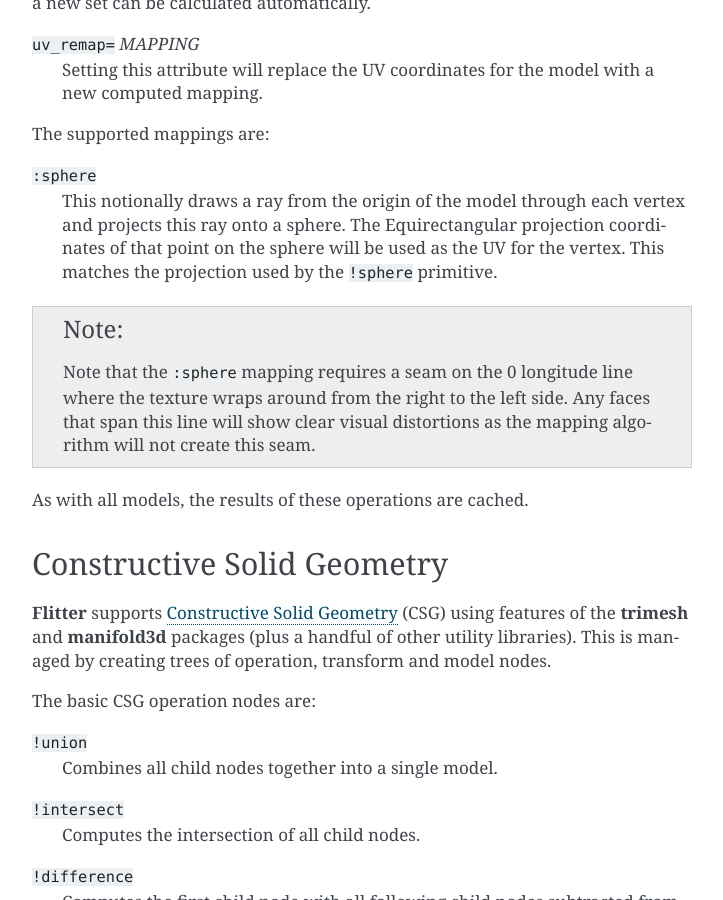
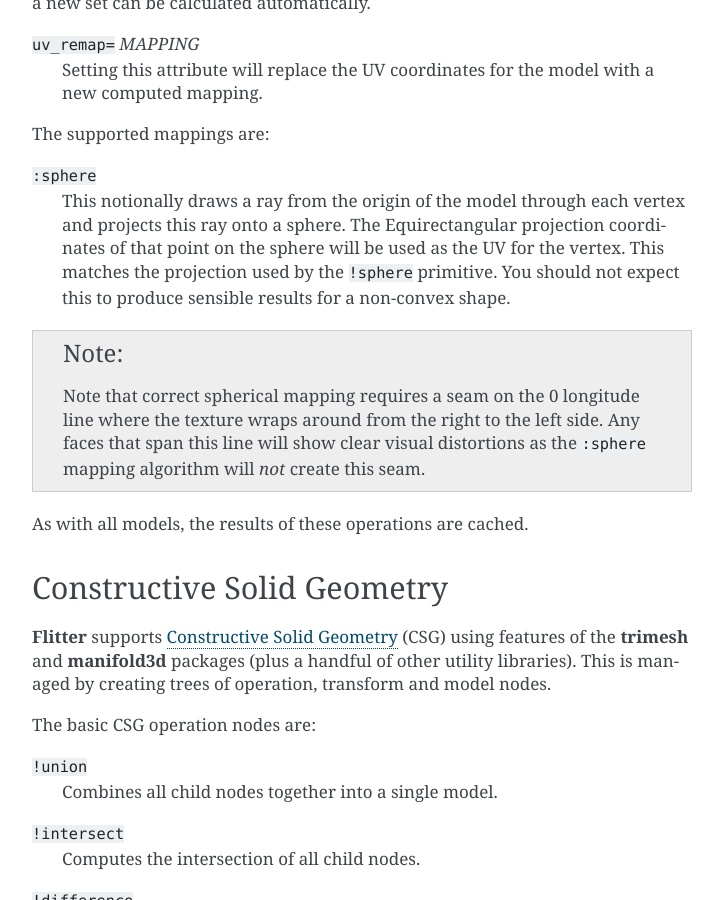
Before and after one commit to jonathanhogg/flitter, a Sphinx documentation site: the page built from docs/canvas3d.md, in a window 1280 px wide and 900 px high, scrolled down 18996 px. Shown: the whole window, without its empty margins (388-1111 px from the left). Built offline with Sphinx 7.4.7, drawn with Linux system fonts in a browser that asks for light colours.

Commit message:
Tweaks to `uv_remap=` docs

```diff
--- a/docs/canvas3d.md
+++ b/docs/canvas3d.md
@@ -841,13 +841,14 @@
 : This notionally draws a ray from the origin of the model through each vertex
 and projects this ray onto a sphere. The Equirectangular projection coordinates
 of that point on the sphere will be used as the UV for the vertex. This matches
-the projection used by the `!sphere` primitive.
+the projection used by the `!sphere` primitive. You should not expect this to
+produce sensible results for a non-convex shape.
 
 :::{note}
-Note that the `:sphere` mapping requires a seam on the 0 longitude line where
-the texture wraps around from the right to the left side. Any faces that span
-this line will show clear visual distortions as the mapping algorithm will not
-create this seam.
+Note that correct spherical mapping requires a seam on the 0 longitude line
+where the texture wraps around from the right to the left side. Any faces that
+span this line will show clear visual distortions as the `:sphere` mapping
+algorithm will *not* create this seam.
 :::
 
 As with all models, the results of these operations are cached.
```
